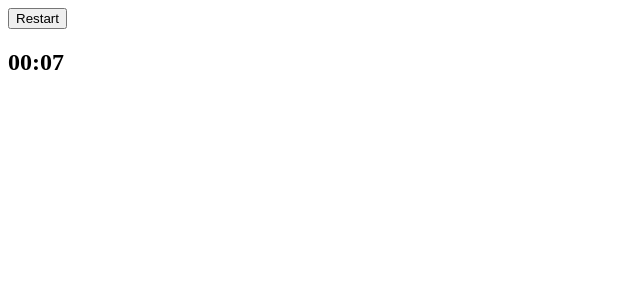
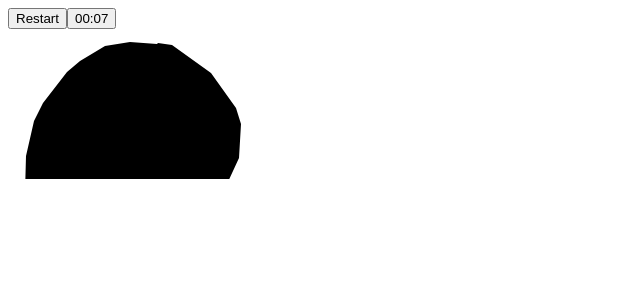
Before and after one commit to chenlwilson/hr-mvp, a React app: page / in a window 1280 px wide. Both pictures are taken after a click on the button "Start". Shown: the top 300 px of the page, without its empty margins (0-640 px from the left). Built offline with nearby package versions, Linux system fonts and the light colour scheme; the HTML template or start-up script is replaced by a standard one.

Commit message:
can render svg polyline

```diff
--- a/src/components/App.jsx
+++ b/src/components/App.jsx
@@ -11,7 +11,11 @@ export default class App extends Component {
     this.state = {
       isDrawing: false,
       countdown: 9,
-      vector: [],
+      coordinates: [[
+        [149, 15], [122, 13], [97, 17], [72, 32], [59, 43], [35, 74], [26, 92], [18, 127], [17, 164], [21, 181], [29, 196],
+        [40, 208], [66, 225], [80, 230], [113, 233], [132, 233], [153, 227], [186, 203], [213, 168], [231, 129], [233, 95],
+        [228, 79], [203, 44], [164, 16], [150, 14],
+      ]],
     };
   }
 
@@ -45,7 +49,8 @@ export default class App extends Component {
     return (
       <div>
         { this.state.isDrawing
-          ? <Canvas stopGame={this.stopGame} countdown={this.state.countdown} /> : <Cover startGame={this.startGame} /> }
+          ? <Canvas stopGame={this.stopGame} countdown={this.state.countdown} coordinates={this.state.coordinates} />
+          : <Cover startGame={this.startGame} /> }
       </div>
     );
   }
--- a/src/components/Canvas.jsx
+++ b/src/components/Canvas.jsx
@@ -1,19 +1,15 @@
 import React from 'react';
 import { Navbar, Button, Badge } from 'react-bootstrap';
 
-const Canvas = ({ countdown, stopGame }) => (
+const Canvas = ({ countdown, stopGame, coordinates }) => (
   <div>
     <Navbar bg="light">
       <Button variant="outline-warning" onClick={stopGame}>Restart</Button>
-      <h2><Badge bg="light" variant="warning">00:0{countdown}</Badge></h2>
+      <Button bg="light" variant="warning">00:0{countdown}</Button>
     </Navbar>
-    {/* <canvas
-          id="drawingCanvas"
-          resize="true"
-          width="2022"
-          height="360"
-          style="-webkit-user-drag: none; user-select: none; -webkit-tap-highlight-color: rgba(0, 0, 0, 0); width: 2022px; height: 360px;"
-        /> */}
+    <svg>
+      {coordinates.map(vector => <polyline points={vector.join(' ')} />)}
+    </svg>
   </div>
 );
 
```
Also changed, not shown: 1 other file (tests, documents, lock files or other folders).
